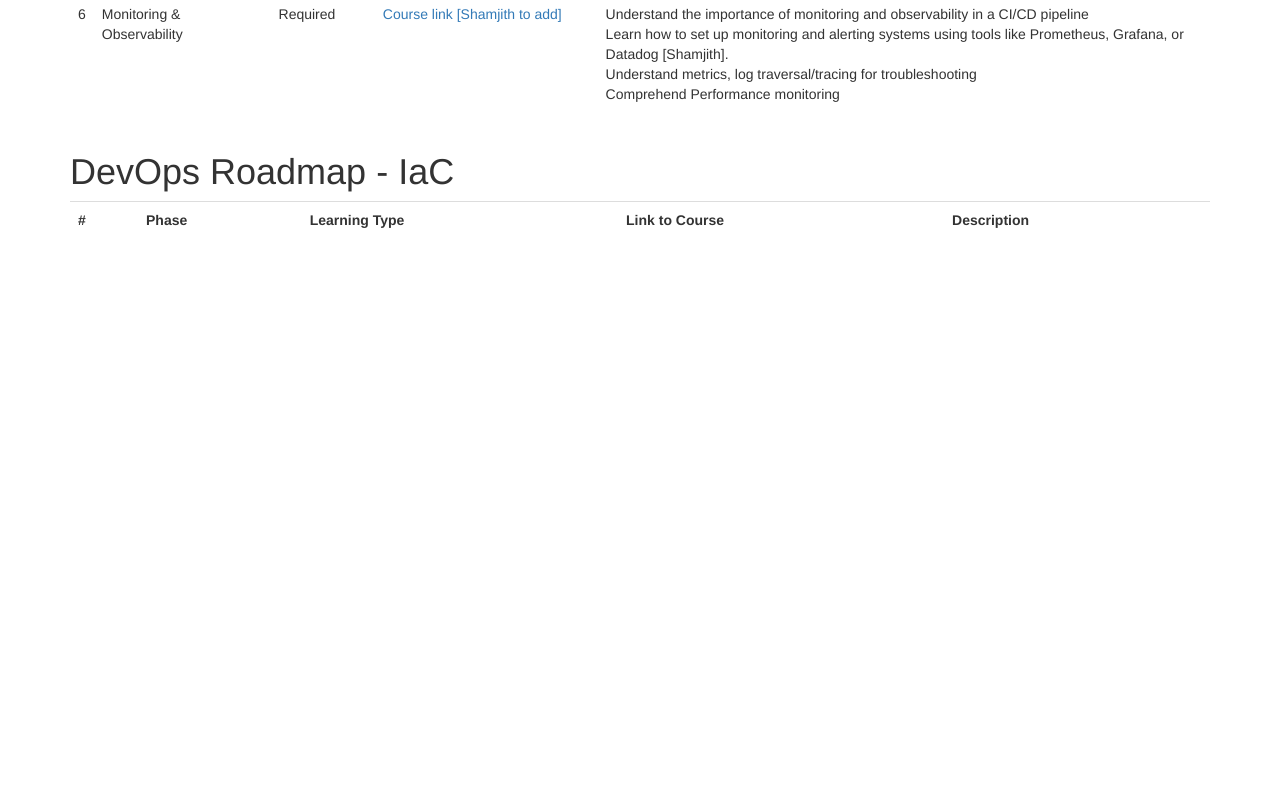
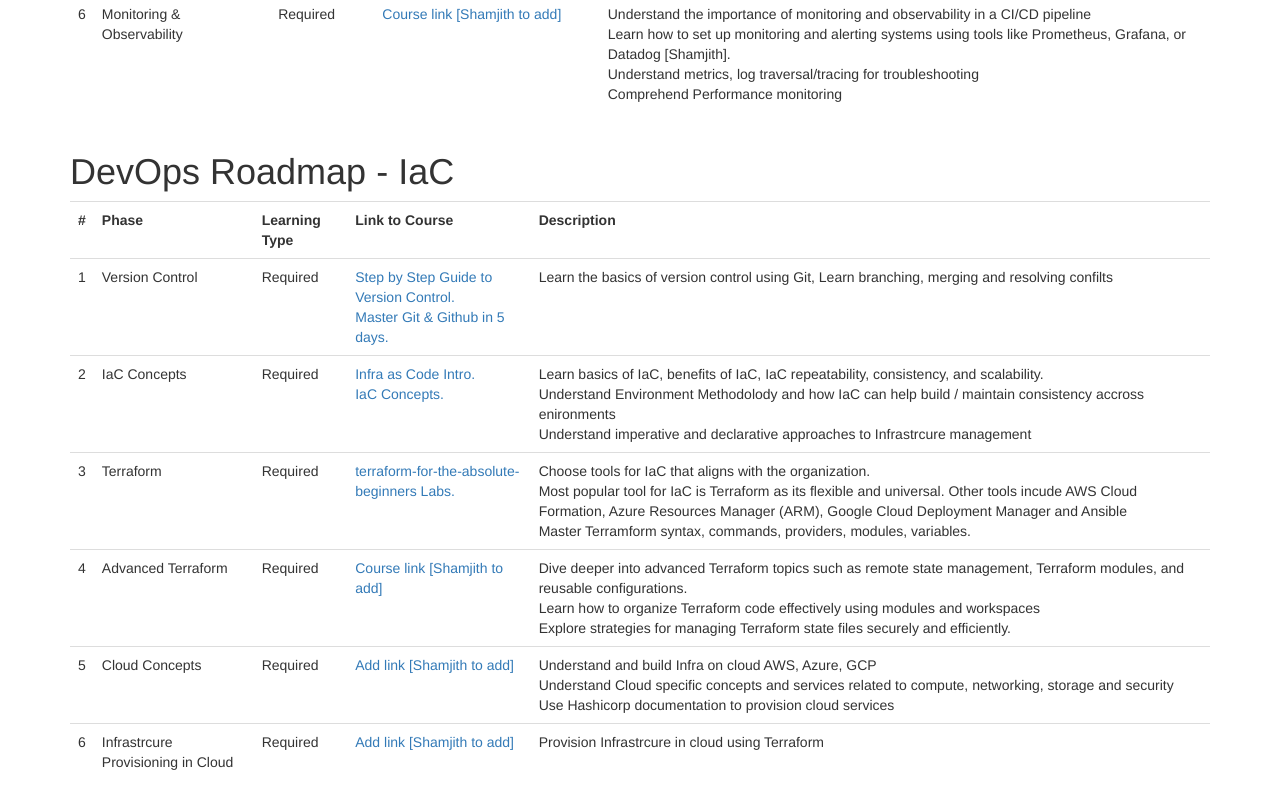
Before and after one commit to znisar/DevOps-Roadmap, a plain HTML site: page Index.html in a window 1280 px wide. Shown: the part 477-1277 px from the top of the page. Before the commit the page ends 800 px from the top, so only its background shows below. Drawn offline with nearby package versions, Linux system fonts and the light colour scheme.

Commit message:
Added IaC details

```diff
--- a/Index.html
+++ b/Index.html
@@ -25,8 +25,8 @@
                 <td> Version Control </td>
                 <td> Required </td>
                 <td>
-                    <a href="https://capco.udemy.com/course/learn-git-by-doing-a-step-by-step-guide-to-version-control/"> Step by Step Guide to Version Control </a> <br>
-                    <a href="https://capco.udemy.com/course/master-git-and-github-in-5-days-go-from-zero-to-hero/"> Master Git & Github in 5 days </a>
+                    <a href="https://capco.udemy.com/course/learn-git-by-doing-a-step-by-step-guide-to-version-control/"> Step by Step Guide to Version Control. </a> <br>
+                    <a href="https://capco.udemy.com/course/master-git-and-github-in-5-days-go-from-zero-to-hero/"> Master Git & Github in 5 days. </a>
                 </td>
                 <td > Learn the basics of version control using Git, Learn branching, merging and resolving confilts </td>
             <tr>
@@ -34,8 +34,8 @@
                 <td> Build Automation </td>
                 <td> Required </td>
                 <td>
-                    <a href="https://capco.udemy.com/course/jenkins-masterclass/"> Intro to Jenkins</a> <br>
-                    <a href="https://capco.udemy.com/course/jenkins-from-zero-to-hero/?src=sac&kw=jenkins">Jenkins, From Zero to Hero</a> <br>
+                    <a href="https://capco.udemy.com/course/jenkins-masterclass/"> Intro to Jenkins. </a> <br>
+                    <a href="https://capco.udemy.com/course/jenkins-from-zero-to-hero/?src=sac&kw=jenkins">Jenkins, From Zero to Hero. </a> <br>
 
                 </td>
                 <td>
@@ -100,6 +100,83 @@
                 <th> Link to Course </th>
                 <th> Description </th>
             </tr>
+            <tr>
+                <td> 1 </td>
+                <td> Version Control </td>
+                <td> Required </td>
+                <td>
+                    <a href="https://capco.udemy.com/course/learn-git-by-doing-a-step-by-step-guide-to-version-control/"> Step by Step Guide to Version Control. </a> <br>
+                    <a href="https://capco.udemy.com/course/master-git-and-github-in-5-days-go-from-zero-to-hero/"> Master Git & Github in 5 days. </a>
+                </td>
+                <td > Learn the basics of version control using Git, Learn branching, merging and resolving confilts </td>
+            </tr>
+            <tr>
+                <td> 2 </td>
+                <td> IaC Concepts </td>
+                <td> Required </td>
+                <td>
+                    <a href="https://www.bmc.com/blogs/infrastructure-as-code/"> Infra as Code Intro.</a> <br>
+                    <a href="https://www.freecodecamp.org/news/infrastructure-as-code-basics/"> IaC Concepts. </a>
+                </td>
+                <td>
+                    Learn basics of IaC, benefits of IaC, IaC repeatability, consistency, and scalability. <br>
+                    Understand Environment Methodolody and how IaC can help build / maintain consistency accross enironments <br>
+                    Understand imperative and declarative approaches to Infrastrcure management <br>
+                </td>
+            </tr>
+            <tr>
+                <td> 3 </td>
+                <td> Terraform </td>
+                <td> Required </td>
+                <td>
+                    <a href="https://capco.udemy.com/course/terraform-for-the-absolute-beginners"> terraform-for-the-absolute-beginners Labs.</a>
+                </td>
+                <td>
+                    Choose tools for IaC that aligns with the organization. <br>
+                    Most popular tool for IaC is Terraform as its flexible and universal. Other tools incude AWS Cloud Formation, Azure Resources Manager (ARM), Google Cloud Deployment Manager and Ansible <br>
+                    Master Terramform  syntax, commands, providers, modules, variables.
+                </td>
+            </tr>
+            <tr>
+                <td> 4 </td>
+                <td> Advanced Terraform </td>
+                <td> Required </td>
+                <td>
+                    <a href=""> Course link [Shamjith to add] </a>
+                </td>
+                <td>
+                    Dive deeper into advanced Terraform topics such as remote state management, Terraform modules, and reusable configurations.<br>
+                    Learn how to organize Terraform code effectively using modules and workspaces <br>
+                    Explore strategies for managing Terraform state files securely and efficiently.<br>
+
+                </td>
+            </tr>
+
+            <tr>
+                <td> 5 </td>
+                <td> Cloud Concepts </td>
+                <td> Required </td>
+                <td>
+                    <a href=""> Add link [Shamjith to add] </a>
+                </td>
+                <td>
+                    Understand and build Infra on cloud AWS, Azure, GCP <br>
+                    Understand Cloud specific concepts and services related to compute, networking, storage and security <br>
+                    Use Hashicorp documentation to provision cloud services <br>
+                </td>
+            </tr>
+
+            <tr>
+                <td> 6 </td>
+                <td> Infrastrcure Provisioning in Cloud </td>
+                <td> Required </td>
+                <td>
+                    <a href=""> Add link [Shamjith to add] </a>
+                </td>
+                <td>
+                    Provision Infrastrcure in cloud using Terraform <br>
+                </td>
+            </tr>
 
     </div>
 </body>
```
